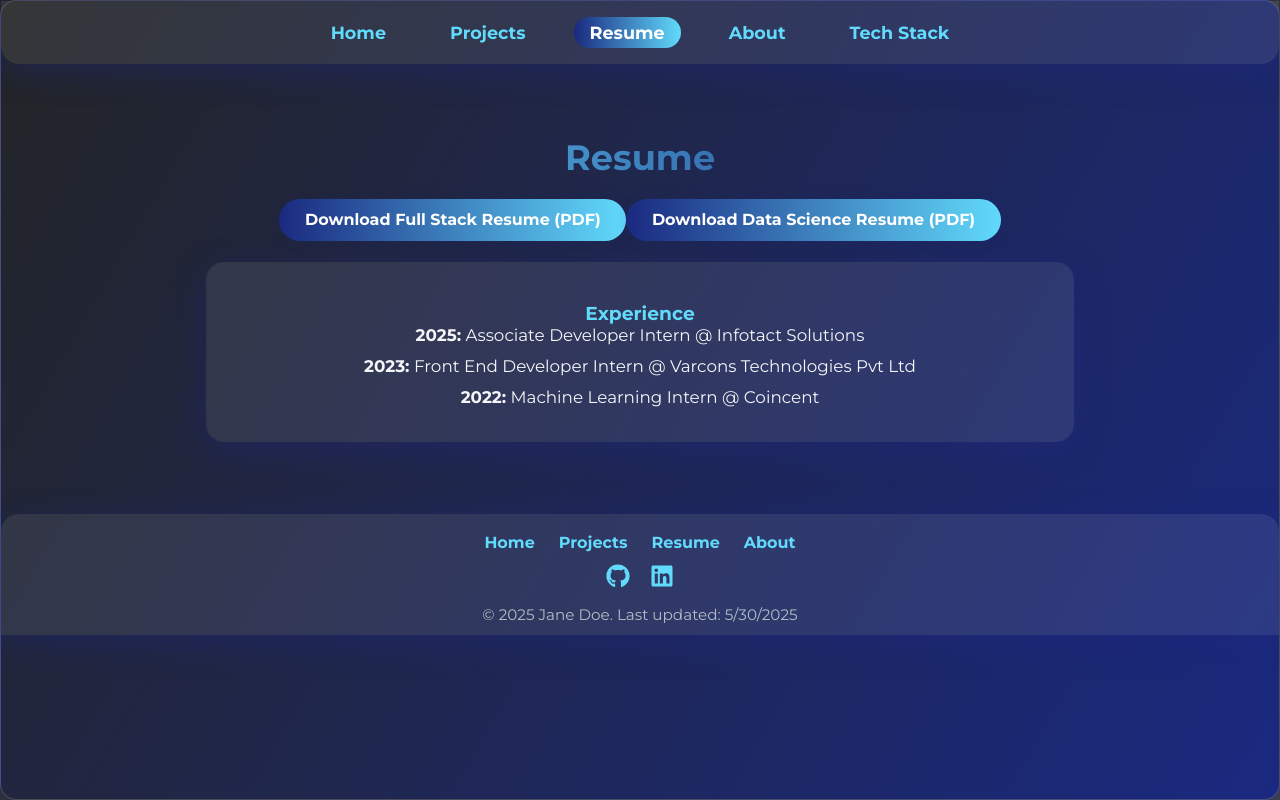
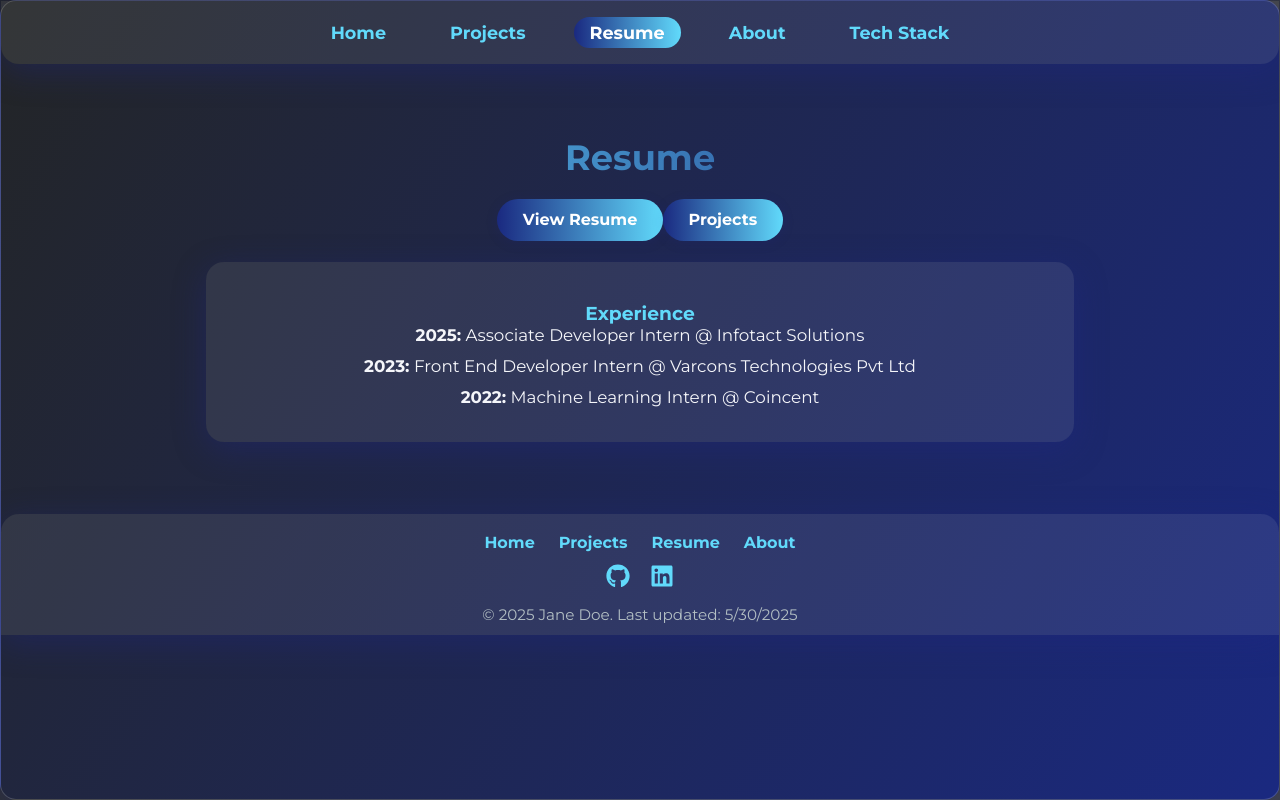
Before and after one commit to tortejumpy/portfolio-website, a React (Create React App) app: page /resume in a window 1280 px wide. Built offline with nearby package versions, Linux system fonts and the light colour scheme.

Commit message:
resume changes

```diff
--- a/src/components/Resume.js
+++ b/src/components/Resume.js
@@ -1,6 +1,7 @@
 import React, { useState } from 'react';
 import { motion } from 'framer-motion';
 import './Resume.css';
+import { Link } from 'react-router-dom';
 
 const resumes = {
   fullstack: {
@@ -25,8 +26,8 @@ const Resume = () => {
     <motion.section className="resume-section" initial={{ opacity: 0, y: 40 }} animate={{ opacity: 1, y: 0 }} transition={{ duration: 0.8 }}>
       <h2>Resume</h2>
       <div className="resume-btns">
-        <a href={resumes.fullstack.url} download className="cta-btn">Download Full Stack Resume (PDF)</a>
-        <a href={resumes.datascience.url} download className="cta-btn">Download Data Science Resume (PDF)</a>
+        <Link to="/resume" className="cta-btn">View Resume</Link>
+        <Link to="/projects" className="cta-btn">Projects</Link>
       </div>
       <div className="resume-timeline">
         <h3>Experience</h3>
```
